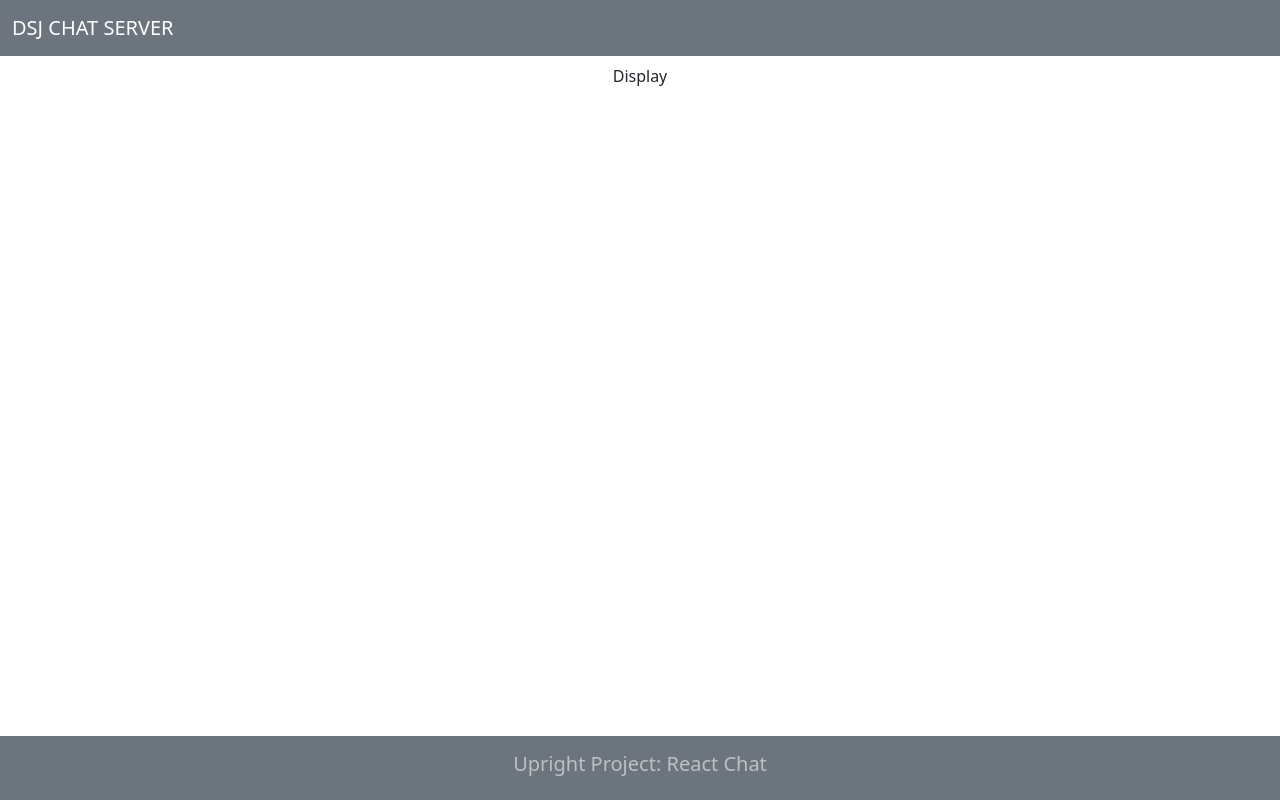
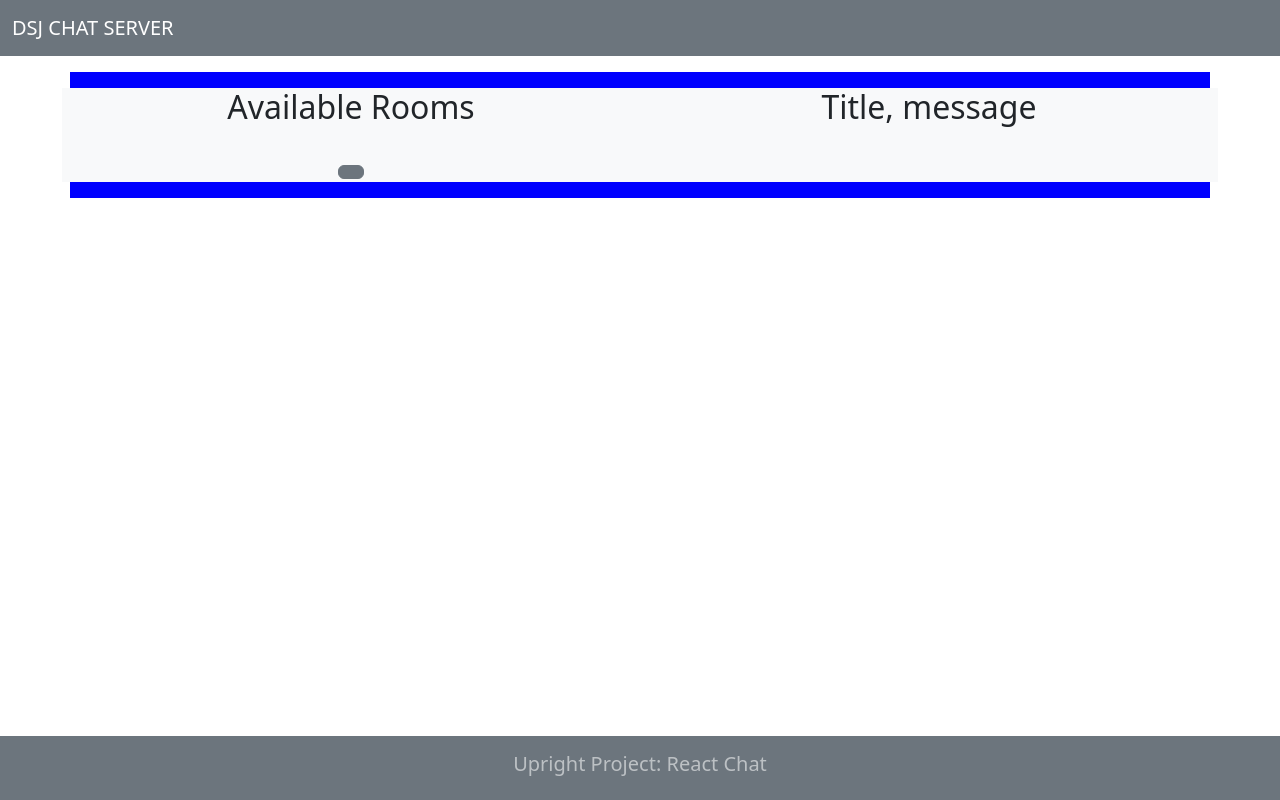
Before and after one commit to shawksly/ReactChat-Client, a React (Create React App) app: page /display in a window 1280 px wide. Built offline with nearby package versions, Linux system fonts and the light colour scheme.

Commit message:
U7_03 partial -- display work

```diff
--- a/src/App.jsx
+++ b/src/App.jsx
@@ -30,8 +30,8 @@ function App() {
   }
 
   return (
-    <div className="App min-vh-100 p-0 container-fluid d-flex flex-column align-items-center">
-      <BrowserRouter>
+    <div className="text-center min-vh-100 p-0 container-fluid d-flex flex-column align-items-center">
+      <BrowserRouter style={{ height: "100%" }}>
 
         <Navbar token={token} clearToken={clearToken}/>
 
--- a/src/components/display/Display.jsx
+++ b/src/components/display/Display.jsx
@@ -1,9 +1,32 @@
 import React from 'react'
+import { Container, Row, Col, Button } from 'reactstrap'
 
 
 function Display() {
   return (
-    <div>Display</div>
+			<Container
+				// TODO h-50 doesn't do anything and I'd like to come back and fix that at some point -Scott
+				className="d-flex flex-column m-2 p-3 h-100"
+        style={{ backgroundColor: "blue" }}
+			>
+        <Row className="g-5">
+          <Col className="bg-light">
+            <h2>Available Rooms</h2>
+            <br />
+            <Row>
+              <Col
+              color="dark"
+              className="bg-light"
+              >
+              </Col>
+            </Row>
+            <Button></Button>
+          </Col>
+          <Col className="bg-light">
+            <h2>Title, message</h2>
+          </Col>
+        </Row>
+			</Container>
   )
 }
 
```
Also changed, not shown: 1 other file (tests, documents, lock files or other folders).
